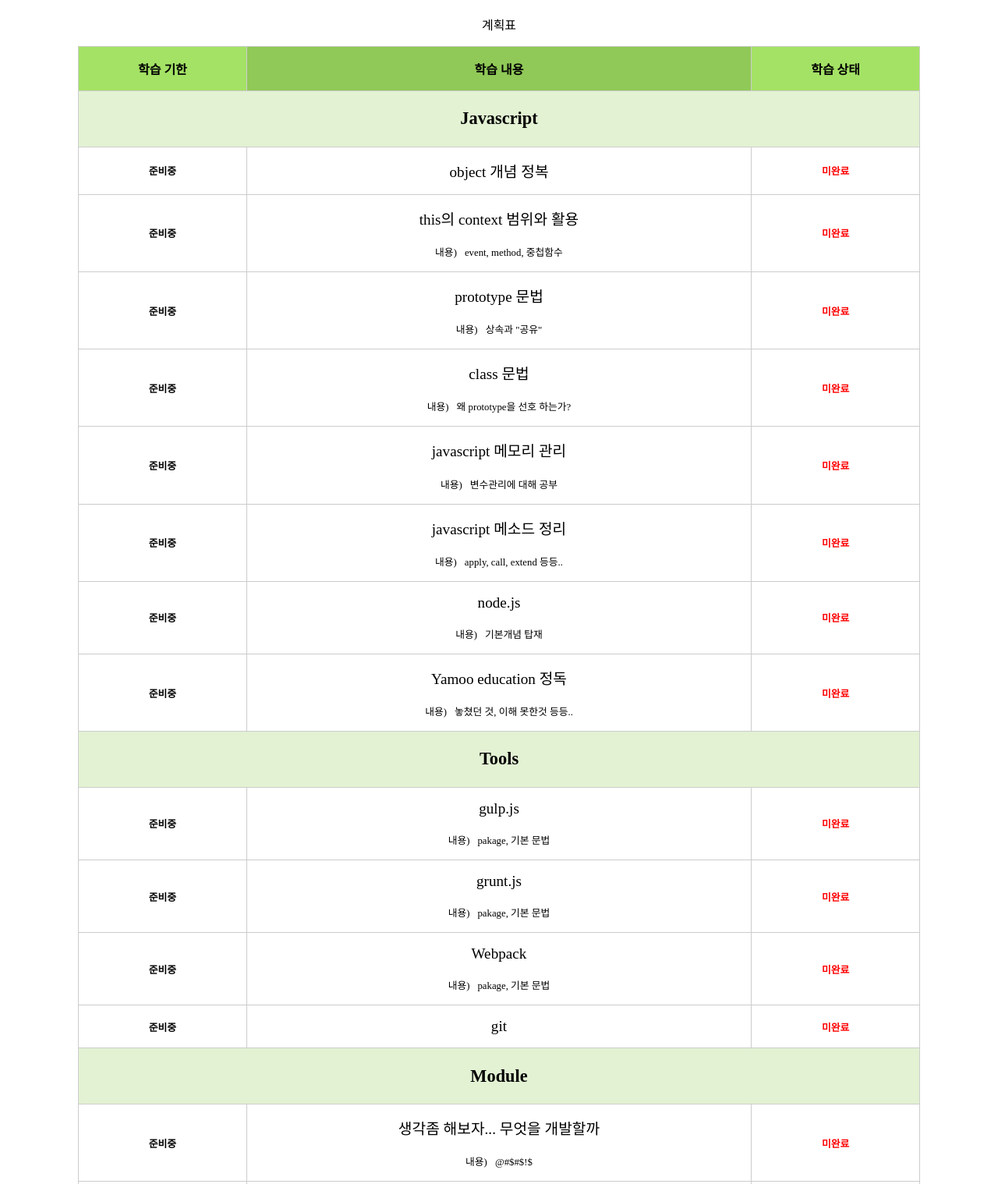
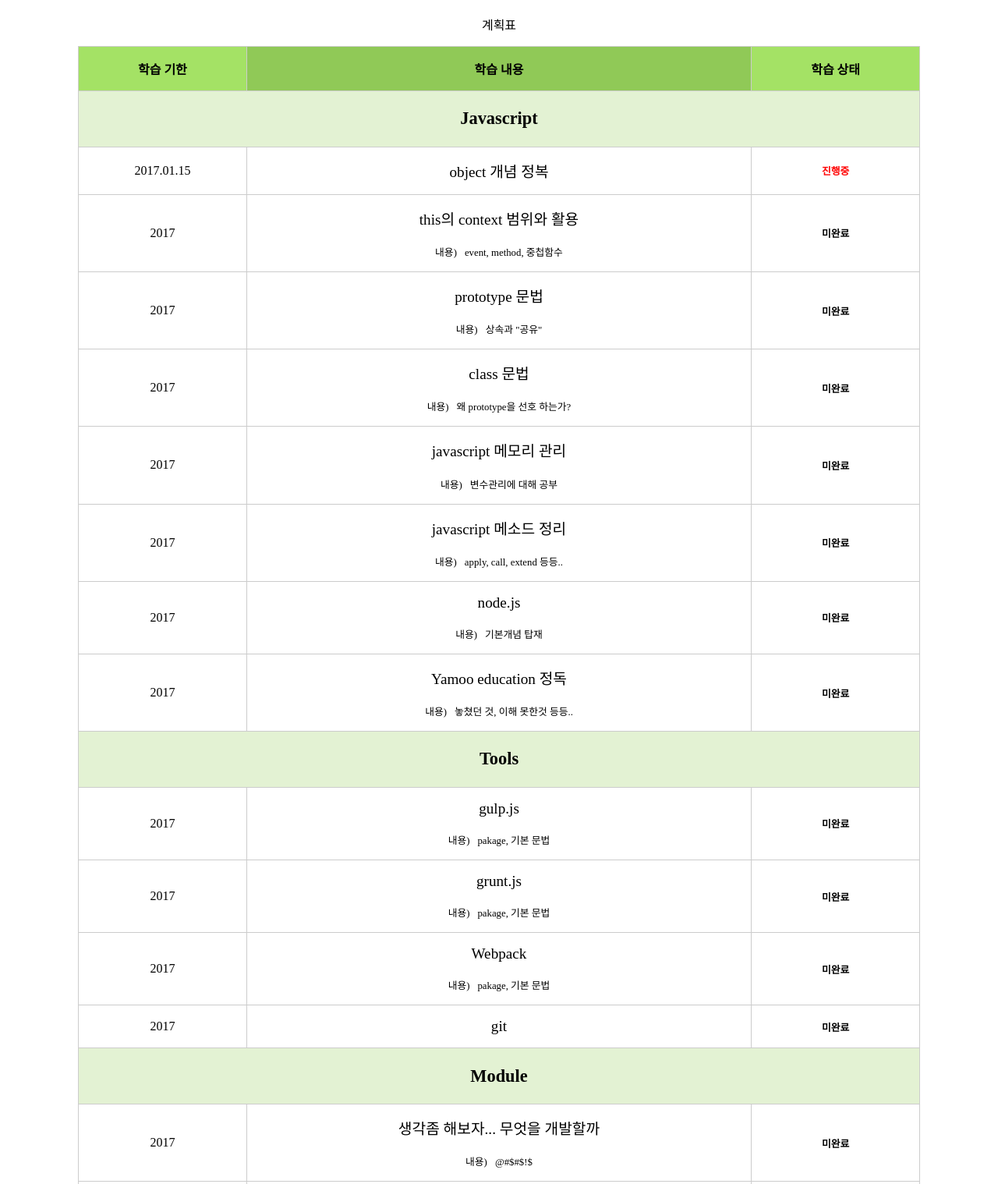
Before and after one commit to seunggonGwon/seunggonGwon, a plain HTML site: page plan/index.html in a window 1280 px wide. Shown: the part 128-1646 px from the top of the page at 78% size. Drawn offline with Linux system fonts and the light colour scheme.

Commit message:
object 시작

```diff
--- a/plan/index.html
+++ b/plan/index.html
@@ -9,7 +9,7 @@
 <body>
 	<div class="l-wrap">
 		<h1 class="h1">Kevin - Front-end-developer</h1>
-		<table class="plan" width="100%" cellpadding="0" cellspacing="0">
+		<table class="plan" width="100%" cellpaddnon-success="0" cellspacnon-success="0">
 			<caption>계획표</caption>
 			<colgroup>
 			<col width="20%" />
@@ -29,126 +29,126 @@
 				<td colspan="3" class="plan-context">Javascript</td>
 			</tr>
 			<tr>
-				<td class="yet"></td>
+				<td>2017.01.15</td>
 				<td>
 					<span class="title">object 개념 정복</span>
 				</td>
 				<td class="ing"></td>
 			</tr>
 			<tr>
-				<td class="yet"></td>
+				<td>2017</td>
 				<td>
 					<span class="title">this의 context 범위와 활용</span>
 					<span class="desc">event, method, 중첩함수</span>
 				</td>
-				<td class="ing"></td>
+				<td class="non-success"></td>
 			</tr>
 			<tr>
-				<td class="yet"></td>
+				<td>2017</td>
 				<td>
 					<span class="title">prototype 문법</span>
 					<span class="desc">상속과 "공유"</span>
 				</td>
-				<td class="ing"></td>
+				<td class="non-success"></td>
 			</tr>
 			<tr>
-				<td class="yet"></td>
+				<td>2017</td>
 				<td>
 					<span class="title">class 문법</span>
 					<span class="desc">왜 prototype을 선호 하는가?</span>
 				</td>
-				<td class="ing"></td>
+				<td class="non-success"></td>
 			</tr>
 			<tr>
-				<td class="yet"></td>
+				<td>2017</td>
 				<td>
 					<span class="title">javascript 메모리 관리</span>
 					<span class="desc">변수관리에 대해 공부</span>
 				</td>
-				<td class="ing"></td>
+				<td class="non-success"></td>
 			</tr>
 			<tr>
-				<td class="yet"></td>
+				<td>2017</td>
 				<td>
 					<span class="title">javascript 메소드 정리</span>
 					<span class="desc">apply, call, extend 등등..</span>
 				</td>
-				<td class="ing"></td>
+				<td class="non-success"></td>
 			</tr>
 			<tr>
-				<td class="yet"></td>
+				<td>2017</td>
 				<td>
 					<span class="title">node.js</span>
 					<span class="desc">기본개념 탑재</span>
 				</td>
-				<td class="ing"></td>
+				<td class="non-success"></td>
 			</tr>
 			<tr>
-				<td class="yet"></td>
+				<td>2017</td>
 				<td>
 					<span class="title">Yamoo education 정독</span>
 					<span class="desc">놓쳤던 것, 이해 못한것 등등..</span>
 				</td>
-				<td class="ing"></td>
+				<td class="non-success"></td>
 			</tr>
 			<!-- Tools -->
 			<tr>
 				<td colspan="3" class="plan-context">Tools</td>
 			</tr>
 			<tr>
-				<td class="yet"></td>
+				<td>2017</td>
 				<td>
 					<span class="title">gulp.js</span>
 					<span class="desc">pakage, 기본 문법</span>
 				</td>
-				<td class="ing"></td>
+				<td class="non-success"></td>
 			</tr>
 			<tr>
-				<td class="yet"></td>
+				<td>2017</td>
 				<td>
 					<span class="title">grunt.js</span>
 					<span class="desc">pakage, 기본 문법</span>
 				</td>
-				<td class="ing"></td>
+				<td class="non-success"></td>
 			</tr>
 			<tr>
-				<td class="yet"></td>
+				<td>2017</td>
 				<td>
 					<span class="title">Webpack</span>
 					<span class="desc">pakage, 기본 문법</span>
 				</td>
-				<td class="ing"></td>
+				<td class="non-success"></td>
 			</tr>
 			<tr>
-				<td class="yet"></td>
+				<td>2017</td>
 				<td>
 					<span class="title">git</span>
 				</td>
-				<td class="ing"></td>
+				<td class="non-success"></td>
 			</tr>
 			<!-- Module -->
 			<tr>
 				<td colspan="3" class="plan-context">Module</td>
 			</tr>
 			<tr>
-				<td class="yet"></td>
+				<td>2017</td>
 				<td>
 					<span class="title">생각좀 해보자... 무엇을 개발할까</span>
 					<span class="desc">@#$#$!$</span>
 				</td>
-				<td class="ing"></td>
+				<td class="non-success"></td>
 			</tr>
 			<tr>
-				<td class="yet"></td>
+				<td>2017</td>
 				<td>
 					<span class="title">AMD</span>
 					<span class="desc">기본 개념</span><br>
 					<span class="refer"><a href="http://d2.naver.com/helloworld/591319" target="_blank">http://d2.naver.com/helloworld/591319</a></span>
 				</td>
-				<td class="ing"></td>
+				<td class="non-success"></td>
 			</tr>
 			<tr>
-				<td class="yet"></td>
+				<td>2017</td>
 				<td>
 					<span class="title">AMD - 2</span>
 					<span class="desc">AMD 문법(require)을 commonjs(nodejs)문법으로 바꾼 과정</span><br>
@@ -157,7 +157,7 @@
 						<a href="http://d2.naver.com/helloworld/12864" target="_blank">http://d2.naver.com/helloworld/12864</a>
 					</span>
 				</td>
-				<td class="ing"></td>
+				<td class="non-success"></td>
 			</tr>
 		</tbody>
 	</table>
--- a/plan/scss/style.scss
+++ b/plan/scss/style.scss
@@ -65,6 +65,7 @@ table {
 		.yet,
 		.ing,
 		.success,
+		.non-success,
 		.refer {
 			font-weight: bold;
 			font-size: 0.8em;
@@ -74,12 +75,15 @@ table {
 
 		}
 		.ing::before {
-			content: "미완료";
+			content: "진행중";
 			color: #f00;
 		}
 		.success::before {
 			content: "완료";
 			color: #a4e265;
+		}
+		.non-success::before {
+			content: "미완료";
 		}
 	}
 	&-context {
```
Also changed, not shown: plan/css/style.css.
